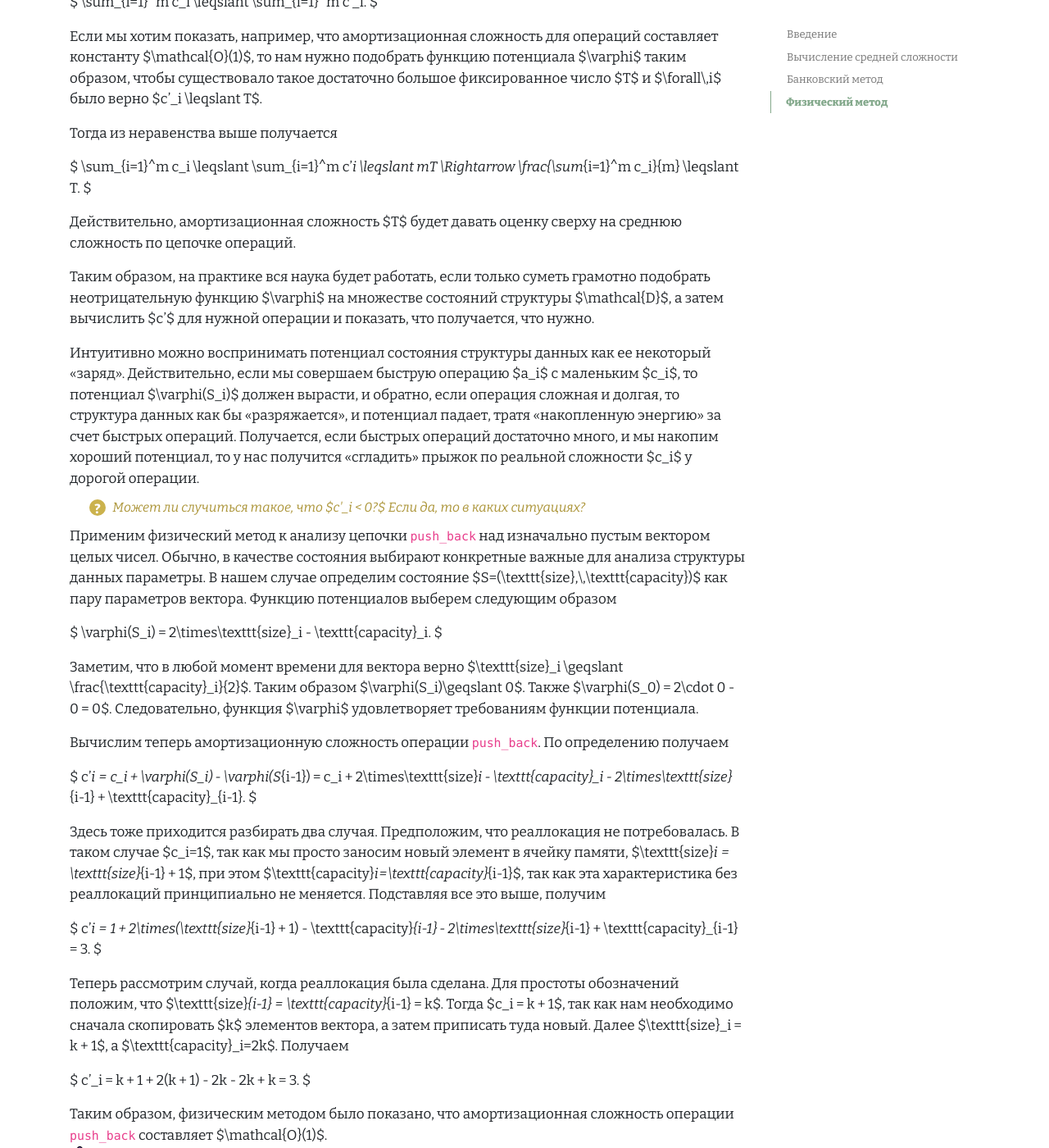
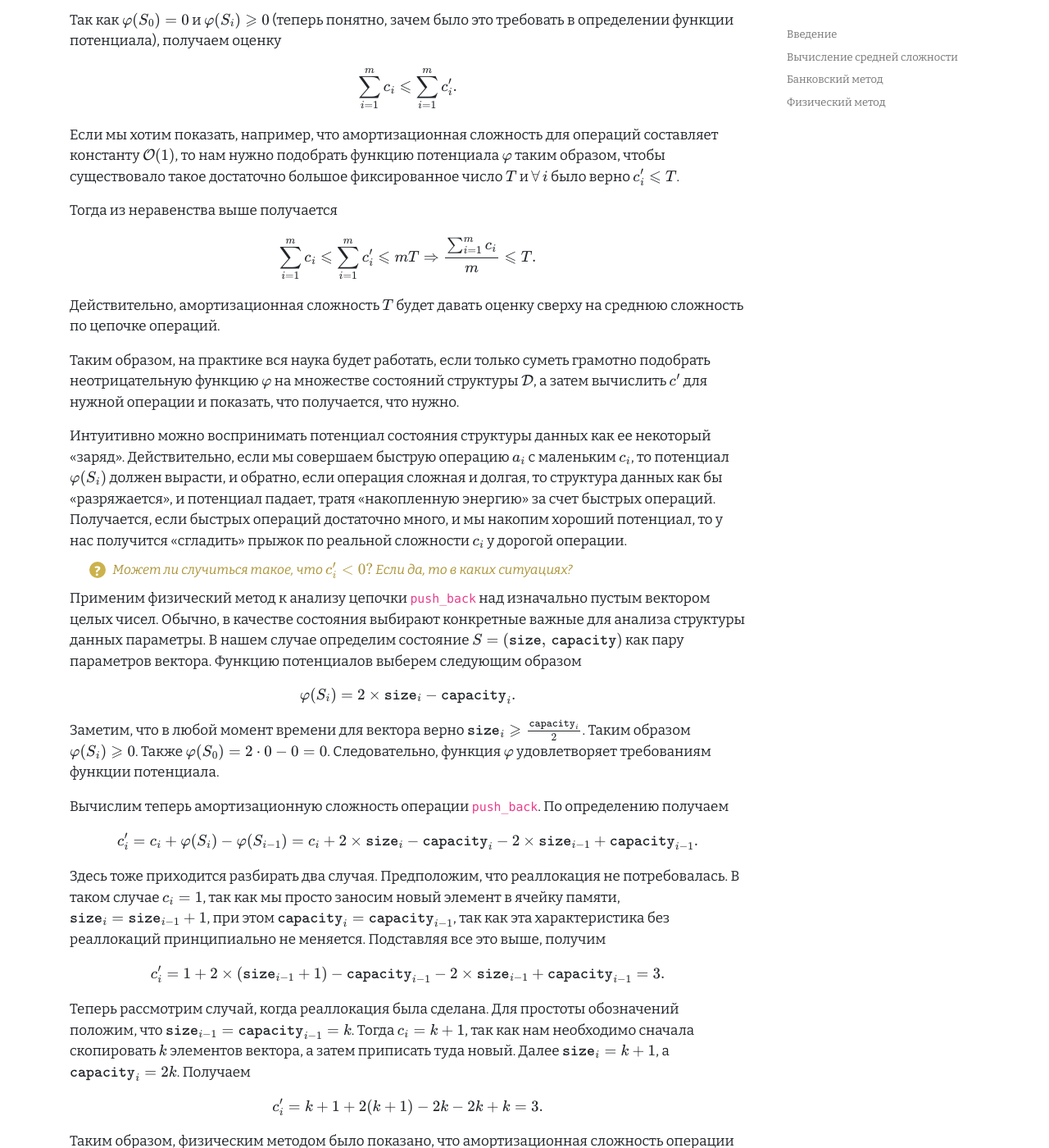
Before and after one commit to alvmer/alvmer.github.io, a Jekyll site: the page built from complexity/amortized.md, in a window 1280 px wide and 1400 px high, scrolled down 5592 px. Shown: the whole window at 82% size. Built offline with Jekyll 4.4.1, drawn with Linux system fonts in a browser that asks for light colours; nearby versions of some CDN libraries; comment, search, counter and statistics services are not loaded; some of the changed text lies outside the part shown.

Commit message:
formulae fix

```diff
--- a/_includes/head.html
+++ b/_includes/head.html
@@ -59,13 +59,13 @@
   src="https://cdn.jsdelivr.net/npm/mathjax@3/es5/tex-mml-chtml.js">
 </script>
 
-<!-- <script>
+<script>
   MathJax = {
     tex: {
-      inlineMath: [['$', '$']]
+      inlineMath: [['$', '$'], ['\\(','\\)']]
     }
   };
-</script> -->
+</script>
 
   <script>
     $(function () {
--- a/complexity/_amortized/amortized_average.md
+++ b/complexity/_amortized/amortized_average.md
@@ -12,20 +12,19 @@
 
 ## Вычисление средней сложности
 
-Везде далее, в качестве примера, будет изучена следующая ситуация. Рассмотрим пустой вектор целых чисел `std::vector<int>`, над которым последовательно выполнили цепочку из \(m\) операций `push_back(x)`.
+Везде далее, в качестве примера, будет изучена следующая ситуация. Рассмотрим пустой вектор целых чисел `std::vector<int>`, над которым последовательно выполнили цепочку из $m$ операций `push_back(x)`.
 
-Известно, что некоторые из этих операций требуют реаллокации: создание нового участка памяти вдвое большего размера, и последовательное копирование элементов старого вектора в новый. Потому в худшем случае вставка в конец вектора оценивается как \(\mathcal{O}(n)\). Представьте, если бы вам в документации заявили такую сложность.
+Известно, что некоторые из этих операций требуют реаллокации: создание нового участка памяти вдвое большего размера, и последовательное копирование элементов старого вектора в новый. Потому в худшем случае вставка в конец вектора оценивается как $\mathcal{O}(n)$. Представьте, если бы вам в документации заявили такую сложность.
 
 Совершенно ясно, что большая часть наших `push_back(x)` из цепочки не делают никаких реаллокаций: они просто записывают элемент в память. Быть может, будет уместна средняя оценка на время работы?
 
 <div class="alert alert-definition">
   <img class="alert-icon" src="/assets/images/icons/study.png" alt="icon"><div class="alert-name">Определение</div>
-Пусть над некоторой структурой \(\mathcal{D}\) совершили цепочку из \(m\) операций \(a_i\). Пусть временная сложность в худшем случае каждой операции \(a_i\) составила \(c_i\). Тогда <em>средняя сложность по цепочке</em> вычисляется как
+Пусть над некоторой структурой $\mathcal{D}$ совершили цепочку из $m$ операций $a_i$. Пусть временная сложность в худшем случае каждой операции $a_i$ составила $c_i$. Тогда <em>средняя сложность по цепочке</em> вычисляется как
 
-\[
+$$
 c_{\text{avg}} = \dfrac{\displaystyle\sum_{i=1}^m c_i}{m}.
-\]
-
+$$
 <a name="def-average-complexity"></a>
 </div>
 
@@ -33,19 +32,19 @@ c_{\text{avg}} = \dfrac{\displaystyle\sum_{i=1}^m c_i}{m}.
 
 В нашем случае $a_i=$`push_back`. Понятно, что реаллокаций будут требовать только те вызовы операции `push_back`, при которых количество элементов вектора представляет степень двойки, а это ровно те $a_i$, для которых $i-1$ является степеню двойки. Получаем
 
-$
+$$
 c_i = 1+ \begin{cases}
    i-1,&\text{если } i-1 \text{ степень двойки, }\\
    0, &\text{иначе.}
  \end{cases}
-$
+ $$
 
 Следуя недавно сформулированному определению, вычислим среднюю сложность:
 
-$
+$$
 c_{\text{avg}} = \dfrac{\displaystyle\sum_{i=1}^m c_i}{m} =
 \dfrac{\displaystyle\sum_{i=1}^m 1 + \sum_{j=1}^{\lfloor \log_2{(m-1)} \rfloor} 2^j}{m} = \dfrac{m+\mathcal{O}(2^{\lfloor\log_2{(m-1)}\rfloor})}{m} =  \dfrac{\mathcal{O}(m)}{m} = \mathcal{O}(1).
-$
+$$
 
 Второе равенство следует из верности оценки сверху возрастающей геометрической прогрессии через последний самый большой член.
 
--- a/complexity/_amortized/amortized_banker.md
+++ b/complexity/_amortized/amortized_banker.md
@@ -22,9 +22,9 @@ text="Количество начисляемых рублей перед вып
 
 Чтобы показать, что при любом раскладе у нас хватит денег в запасе, необходимо сформулировать и доказать *инвариант* раскладки денег по структуре данных. Заметим, что следующие неравенства верны для любого момента времени:
 
-$
+$$
 \dfrac{\texttt{capacity}}{2} \leqslant \texttt{size} \leqslant \texttt{capacity}.
-$
+$$
 
 Они следуют напрямую из устройства реаллокаций в процессе `push_back`: вектор действительно всегда заполнен хотя бы наполовину. Утвердим следующий инвариант: в правой половине вектора (от $1/2\, \texttt{capacity}$ до $\texttt{capacity}$) над каждым элементом лежит по 2 &#8381;. Проверим теперь, на каждый ли `push_back` нам хватит этих денег и сохраняется ли этот инвариант. Для этого рассмотрим два случая.
 
--- a/complexity/_amortized/amortized_physicist.md
+++ b/complexity/_amortized/amortized_physicist.md
@@ -4,21 +4,21 @@
 
 Рассмотрим некоторую структуру данных $\mathcal D$. Пусть выполняется конечная цепочка из $m$ операций над ней $a_i$, причем, в процессе применения этих операций, будут изменяться внутренние состояния $S_i\in \texttt{States}$ структуры $\mathcal D$. В начале структура данных находится в стартовом состоянии $S_0$.
 
-$
+$$
 \mathcal{D}\colon\, S_0 \xrightarrow[c_1]{a_1} S_1 \xrightarrow[c_2]{a_2} S_2 \rightarrow \ldots \xrightarrow[c_m]{a_m} S_{m}
-$
+$$
 
 Пусть все операции $a_i$ имеют настоящую сложность $c_i$ (в худшем случае). Определим *функцию потенциала* на множестве состояний:
 
-$
+$$
     \varphi\colon\,\texttt{States}\to\mathbb{Z}_{\geqslant 0},
-$
+$$
 
 причем потребуем обязательно, чтобы $\varphi(S_0) = 0$, то есть потенциал структуры данных $\mathcal{D}$ изначально равен нулю. Обратите внимание, область значений функции $\varphi$ это целые **неотрицательные числа.**
 
 <div class="alert alert-definition">
   <img class="alert-icon" src="/assets/images/icons/study.png" alt="icon"><div class="alert-name">Определение</div>
-<em>Амортизационной сложностью (учетной стоимостью)</em> операции $a_i$ называют значение $c'_i = c_i + \varphi(S_i) - \varphi(S_{i-1}).$
+<em>Амортизационной сложностью (учетной стоимостью)</em> операции $a_i$ называют значение $$c'_i = c_i + \varphi(S_i) - \varphi(S_{i-1}).$$
    <a name="potential-complexity"></a>
 </div>
 
@@ -26,40 +26,40 @@ $
 
 Вспомним, что цель амортизированных оценок --- суммарно накрыть сверху реальную суммарную сложность всех операций. Проверим, так ли это на самом деле, сложив все амортизированные стоимости $c'_i$ по определению физического метода.
 
-$
+$$
 \begin{aligned}
 \sum_{i=1}^m c'_i &= c_1 + \varphi(S_1) - \varphi(S_0) \\
                   &+c_2 + \varphi(S_2) - \varphi(S_1) \\
                   &+ \quad\cdots \\
                   &+c_n+ \varphi(S_n) - \varphi(S_{n-1}).
 \end{aligned}
-$
+$$
 
 Видим, что большинство слагаемых, кроме $c_i$ и самых крайних $\varphi(S_0)$ и $\varphi(S_n)$, взаимно уничтожаются. Получаем,
 
-$
+$$
 \sum_{i=1}^m c'_i = \sum_{i=1}^m c_i + \varphi(S_n) - \varphi(S_0).
-$
+$$
 
 Откуда
 
-$
+$$
 \sum_{i=1}^m c_i = \sum_{i=1}^m c'_i + \varphi(S_0) - \varphi(S_n).
-$
+$$
 
 Так как $\varphi(S_0) = 0$ и $\varphi(S_i) \geqslant 0$ (теперь понятно, зачем было это требовать в определении функции потенциала), получаем оценку
 
-$
+$$
 \sum_{i=1}^m c_i \leqslant \sum_{i=1}^m c'_i.
-$
+$$
 
 Если мы хотим показать, например, что амортизационная сложность для операций составляет константу $\mathcal{O}(1)$, то нам нужно подобрать функцию потенциала $\varphi$ таким образом, чтобы существовало такое достаточно большое фиксированное число $T$ и $\forall\,i$ было верно $c'_i \leqslant T$.
 
 Тогда из неравенства выше получается
 
-$
+$$
 \sum_{i=1}^m c_i \leqslant \sum_{i=1}^m c'_i \leqslant mT \Rightarrow \frac{\sum_{i=1}^m c_i}{m} \leqslant T.
-$
+$$
 
 Действительно, амортизационная сложность $T$ будет давать оценку сверху на среднюю сложность по цепочке операций.
 
@@ -73,29 +73,29 @@ $
 
 Применим физический метод к анализу цепочки `push_back` над изначально пустым вектором целых чисел. Обычно, в качестве состояния выбирают конкретные важные для анализа структуры данных параметры. В нашем случае определим состояние $S=(\texttt{size},\,\texttt{capacity})$ как пару параметров вектора. Функцию потенциалов выберем следующим образом
 
-$
+$$
 \varphi(S_i) = 2\times\texttt{size}_i - \texttt{capacity}_i.
-$
+$$
 
 Заметим, что в любой момент времени для вектора верно $\texttt{size}_i \geqslant \frac{\texttt{capacity}_i}{2}$. Таким образом $\varphi(S_i)\geqslant 0$. Также $\varphi(S_0) = 2\cdot 0 - 0 = 0$. Следовательно, функция $\varphi$ удовлетворяет требованиям функции потенциала.
 
 Вычислим теперь амортизационную сложность операции `push_back`. По определению получаем
 
-$
+$$
 c'_i = c_i + \varphi(S_i) - \varphi(S_{i-1}) = c_i + 2\times\texttt{size}_i - \texttt{capacity}_i - 2\times\texttt{size}_{i-1} + \texttt{capacity}_{i-1}.
-$
+$$
 
-Здесь тоже приходится разбирать два случая. Предположим, что реаллокация не потребовалась. В таком случае $c_i=1$, так как мы просто заносим новый элемент в ячейку памяти, $\texttt{size}_i = \texttt{size}_{i-1} + 1$, при этом $\texttt{capacity}_i=\texttt{capacity}_{i-1}$, так как эта характеристика без реаллокаций принципиально не меняется. Подставляя все это выше, получим
+Здесь тоже приходится разбирать два случая. Предположим, что реаллокация не потребовалась. В таком случае $c_i=1$, так как мы просто заносим новый элемент в ячейку памяти,  $\texttt{size}\_i = \texttt{size}\_\{i-1\} + 1$, при этом $\texttt{capacity}\_i=\texttt{capacity}\_\{i-1\}$, так как эта характеристика без реаллокаций принципиально не меняется. Подставляя все это выше, получим
 
-$
+$$
 c'_i = 1 + 2\times(\texttt{size}_{i-1} + 1) - \texttt{capacity}_{i-1} - 2\times\texttt{size}_{i-1} + \texttt{capacity}_{i-1} = 3.
-$
+$$
 
-Теперь рассмотрим случай, когда реаллокация была сделана. Для простоты обозначений положим, что $\texttt{size}_{i-1} = \texttt{capacity}_{i-1} = k$. Тогда $c_i = k + 1$, так как нам необходимо сначала скопировать $k$ элементов вектора, а затем приписать туда новый. Далее $\texttt{size}_i = k + 1$, а $\texttt{capacity}_i=2k$. Получаем
+Теперь рассмотрим случай, когда реаллокация была сделана. Для простоты обозначений положим, что $\texttt{size}\_\{i-1\} = \texttt{capacity}\_\{i-1\} = k$. Тогда $c_i = k + 1$, так как нам необходимо сначала скопировать $k$ элементов вектора, а затем приписать туда новый. Далее $\texttt{size}_i = k + 1$, а $\texttt{capacity}_i=2k$. Получаем
 
-$
+$$
 c'_i = k + 1 + 2(k + 1) - 2k - 2k + k = 3.
-$
+$$
 
 Таким образом, физическим методом было показано, что амортизационная сложность операции `push_back` составляет $\mathcal{O}(1)$.
 
@@ -103,7 +103,7 @@ $
 task1="Проверьте, сойдется ли амортизационный анализ для той же цепочки `push_back`, если использовать функцию потенциала $\varphi(S) = 3\times \texttt{size} - \texttt{capacity}$."
 label1="amort1"
 tip1="Проведите разбор двух случаев"
-solution1="Да, такая формула будет работать. Сделаем те же подстановки для случая без реаллокации $\varphi(S) = 1 + 3(\texttt{size}_{i-1}+1) - \texttt{capacity}_{i-1} - 3\cdot \texttt{size}_{i-1} + \texttt{capacity}_{i-1}=4=\mathcal{O}(1)$. Для случая с реаллокацией используем те же обозначения: $\varphi(S)=k + 1 + 3(k+1) - 2k - 3k + k=4=\mathcal{O}(1)$. Нетрудно догадаться, что для расширения вектора в 2 раза будет годиться любая формула вида $\varphi(S)=\lambda\texttt{size} - \texttt{capacity},\,\lambda\geqslant2$."
+solution1="Да, такая формула будет работать. Сделаем те же подстановки для случая без реаллокации $\varphi(S) = 1 + 3(\texttt{size}\_\{i-1\}+1) - \texttt{capacity}\_\{i-1\} - 3\cdot \texttt{size}\_\{i-1\} + \texttt{capacity}\_\{i-1\}=4=\mathcal{O}(1)$. Для случая с реаллокацией используем те же обозначения: $\varphi(S)=k + 1 + 3(k+1) - 2k - 3k + k=4=\mathcal{O}(1)$. Нетрудно догадаться, что для расширения вектора в 2 раза будет годиться любая формула вида $\varphi(S)=\lambda\texttt{size} - \texttt{capacity},\,\lambda\geqslant2$."
 %}
 
 {% include onepar_element.html type="remark"
```
Also changed, not shown: 16 other files.
